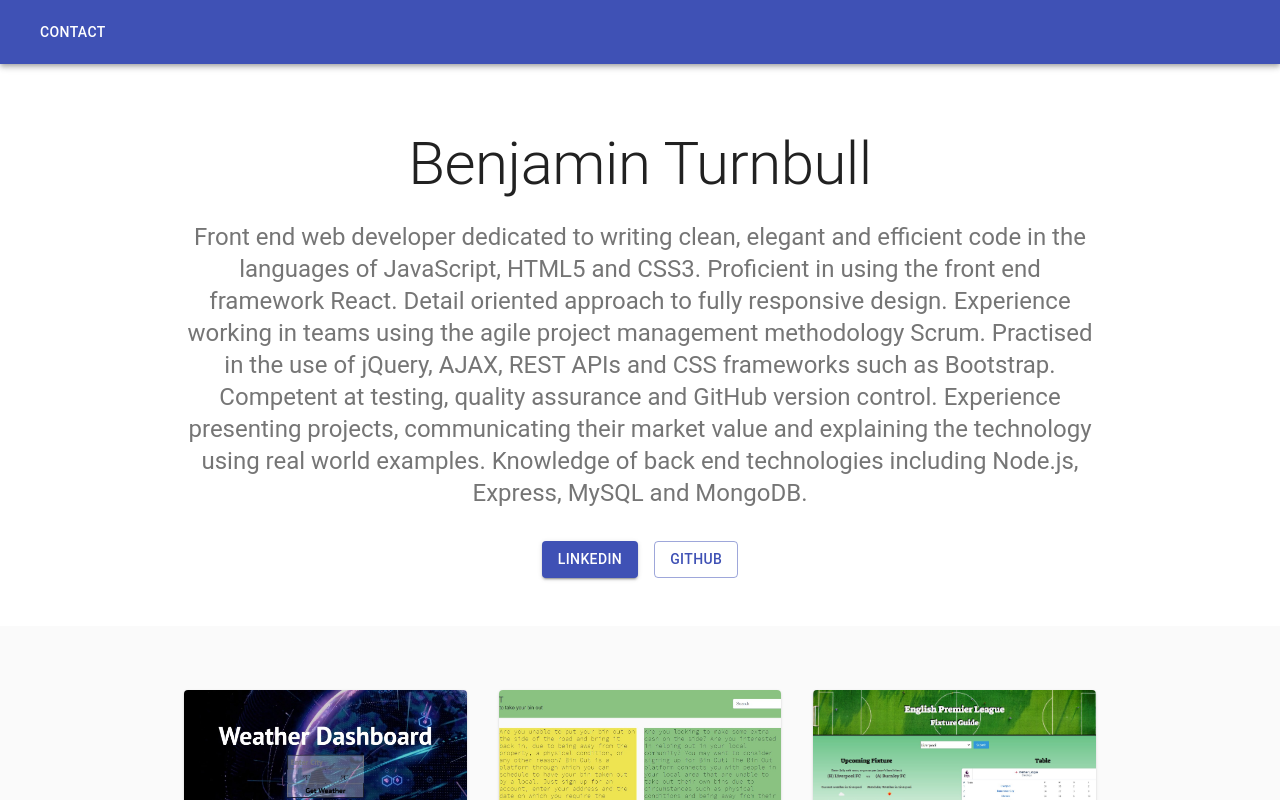
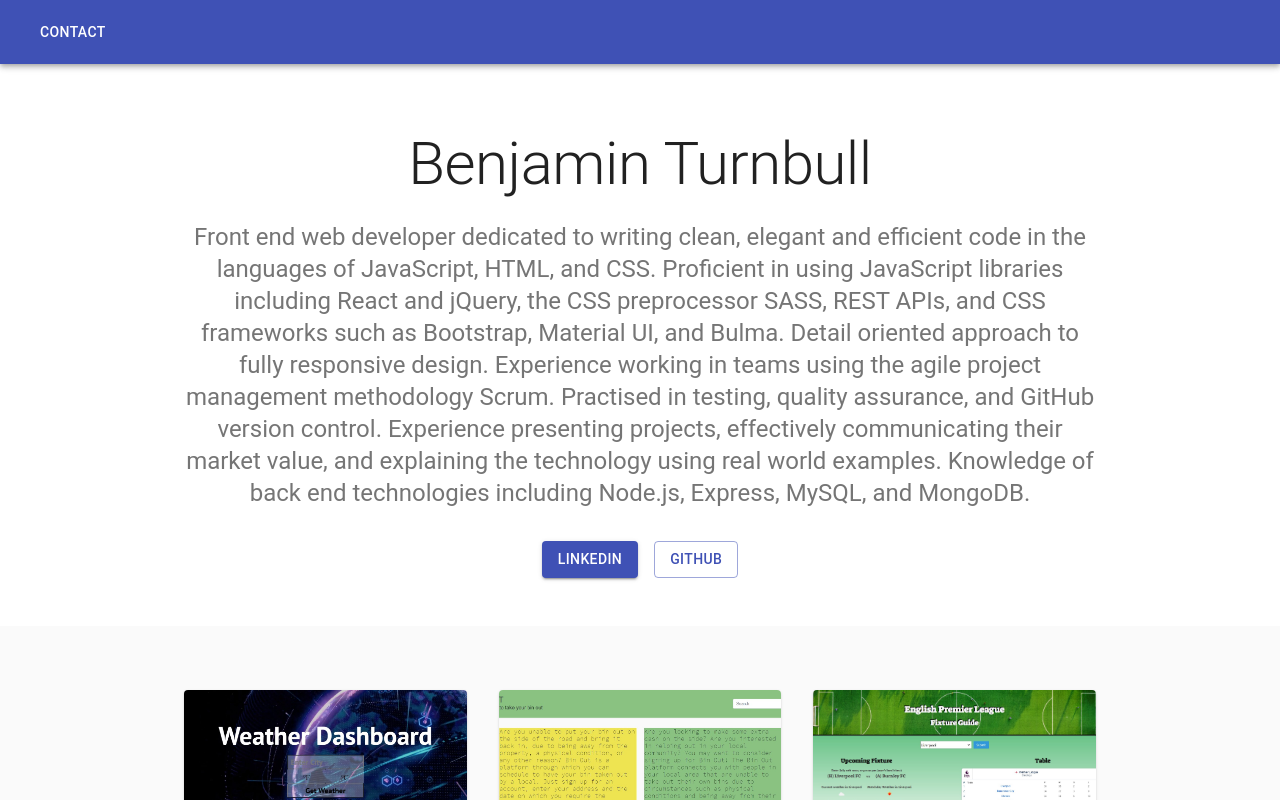
Before and after one commit to benorule/react-portfolio, a React (Create React App) app: page / in a window 1280 px wide. Shown: the top 800 px of the page. Built offline with nearby package versions, Linux system fonts and the light colour scheme.

Commit message:
edit brand statement

```diff
--- a/src/App.js
+++ b/src/App.js
@@ -68,7 +68,7 @@ export default function Album() {
               Benjamin Turnbull
             </Typography>
             <Typography variant="h5" align="center" color="textSecondary" paragraph>
-            Front end web developer dedicated to writing clean, elegant and efficient code in the languages of JavaScript, HTML5 and CSS3. Proficient in using the front end framework React. Detail oriented approach to fully responsive design. Experience working in teams using the agile project management methodology Scrum. Practised in the use of jQuery, AJAX, REST APIs and CSS frameworks such as Bootstrap. Competent at testing, quality assurance and GitHub version control. Experience presenting projects, communicating their market value and explaining the technology using real world examples. Knowledge of back end technologies including Node.js, Express, MySQL and MongoDB.
+            Front end web developer dedicated to writing clean, elegant and efficient code in the languages of JavaScript, HTML, and CSS. Proficient in using JavaScript libraries including React and jQuery, the CSS preprocessor SASS, REST APIs, and CSS frameworks such as Bootstrap, Material UI, and Bulma. Detail oriented approach to fully responsive design. Experience working in teams using the agile project management methodology Scrum. Practised in testing, quality assurance, and GitHub version control. Experience presenting projects, effectively communicating their market value, and explaining the technology using real world examples. Knowledge of back end technologies including Node.js, Express, MySQL, and MongoDB.
             </Typography>
             <div className={classes.heroButtons}>
               <Grid container spacing={2} justify="center">
```
Also changed, not shown: react-ghpages-notes.txt (added), 1 other file (tests, documents, lock files or other folders).
